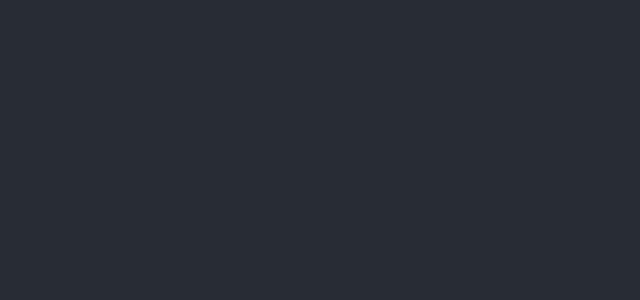
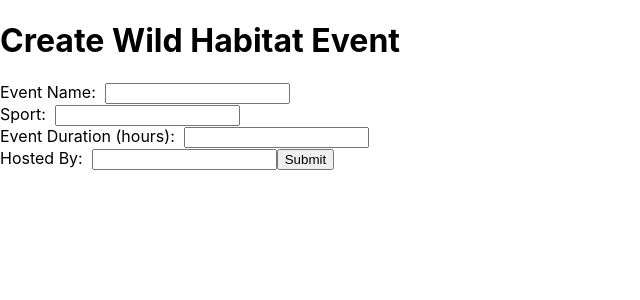
Before and after one commit to Bobby-Langley/wildhabwebform, a React (Create React App) app: page / in a window 1280 px wide. Shown: the top 300 px of the page, without its empty margins (0-640 px from the left). Built offline with nearby package versions, Linux system fonts and the light colour scheme.

Commit message:
class component

```diff
--- /dev/null
+++ b/src/WildHabEventForm.jsx
@@ -0,0 +1,76 @@
+import React from "react";
+
+
+
+class WildHabEventForm extends React.Component {
+  constructor(props) {
+    super(props);
+    this.state = {
+      eventName: "",
+      sport: "",
+      eventDuration: "",
+      hostedBy: "",
+    };
+    this.handleChange = this.handleChange.bind(this);
+    this.submitForm = this.submitForm.bind(this);
+  }
+  handleChange(event) {
+    this.setState({ [event.target.name]: event.target.value });
+  }
+  submitForm(event) {
+    fetch("https://wildhab-api-a.web.app/events", {
+      method: "POST",
+      headers: {
+        "Content-Type": "application/json",
+      },
+      body: JSON.stringify(this.state),
+    })
+      .then((result) => result.json())
+      .then((data) => console.log(JSON.stringify(data)))
+      .catch((error) => console.log("error", error));
+    event.preventDefault();
+  }
+  render() {
+    return (
+      <>
+        <h1>Create Wild Habitat Event</h1>
+        <form onSubmit={this.submitForm}>
+          <label>Event Name: &nbsp;</label>
+          <input
+            name="eventName"
+            type="text"
+            value={this.state.eventName}
+            onChange={this.handleChange}
+          />
+          <br />
+          <label>Sport: &nbsp;</label>
+          <input
+            name="sport"
+            type="text"
+            value={this.state.sport}
+            onChange={this.handleChange}
+          />
+          <br />
+          <label>Event Duration (hours): &nbsp;</label>
+          <input
+            name="eventDuration"
+            type="number"
+            value={this.state.eventDuration}
+            onChange={this.handleChange}
+          />
+          <br />
+          <label>Hosted By: &nbsp;</label>
+          <input
+            name="hostedBy"
+            type="text"
+            value={this.state.hostedBy}
+            onChange={this.handleChange}
+          />
+          <button type="submit"> Submit </button>
+        </form>
+      </>
+    );
+  }
+}
+
+export default WildHabEventForm;
--- a/src/index.js
+++ b/src/index.js
@@ -1,12 +1,12 @@
 import React from 'react';
 import ReactDOM from 'react-dom';
 import './index.css';
-import App from './App';
 import reportWebVitals from './reportWebVitals';
+import WildHabEventForm from './WildHabEventForm.jsx'
 
 ReactDOM.render(
   <React.StrictMode>
-    <App />
+    <WildHabEventForm/>
   </React.StrictMode>,
   document.getElementById('root')
 );
```
